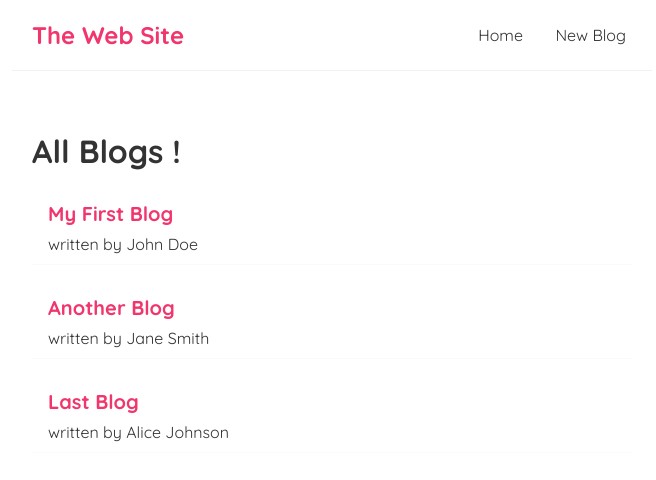
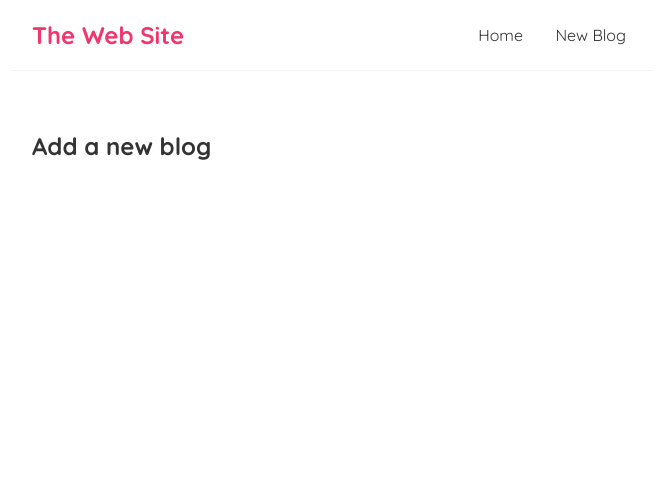
Before and after one commit to b13-niass/blog-react, a React (Create React App) app: page /create in a window 1280 px wide. Shown: the top 480 px of the page, without its empty margins (308-964 px from the left). Built offline with nearby package versions, Linux system fonts and the light colour scheme; data requests are answered from the project's data file; the HTML template or start-up script is replaced by a standard one.

Commit message:
Ajout du routage

```diff
--- a/package.json
+++ b/package.json
@@ -8,7 +8,8 @@
     "@testing-library/user-event": "^13.5.0",
     "react": "^18.3.1",
     "react-dom": "^18.3.1",
-    "react-scripts": "5.0.1",
+    "react-router-dom": "^6.26.2",
+    "react-scripts": "^5.0.1",
     "web-vitals": "^2.1.4"
   },
   "scripts": {
--- a/src/App.js
+++ b/src/App.js
@@ -1,5 +1,7 @@
 import Navbar from "./Navbar";
 import Home from "./Home";
+import {BrowserRouter as Router, Route, Routes, Link} from "react-router-dom";
+import Create from "./Create";
 
 function App() {
     const title = "Welcome to the new blog"
@@ -7,12 +9,17 @@ function App() {
     const person = {name: "John", age: 30};
     const myArray = ["John", "John"];
   return (
-    <div className="App">
-      <Navbar />
-      <div className="content">
-      <Home />
-      </div>
-    </div>
+      <Router>
+          <div className="App">
+              <Navbar/>
+              <div className="content">
+                  <Routes>
+                      <Route path="/" element={<Home/>} />
+                      <Route path="/create" element={<Create/>} />
+                  </Routes>
+              </div>
+          </div>
+      </Router>
   );
 }
 
--- /dev/null
+++ b/src/Create.js
@@ -0,0 +1,9 @@
+const Create = () => {
+    return (
+        <div className="create">
+            <h2>Add a new blog</h2>
+        </div>
+    )
+}
+
+export default Create;
--- a/src/Home.js
+++ b/src/Home.js
@@ -1,5 +1,6 @@
 import {useState, useEffect} from "react";
 import BlogList from "./BlogList";
+import useFetch from "./useFetch";
 const Home = () => {
     // let name = "Home";
   //   const [name, setName] = useState("Dieng");
@@ -22,33 +23,9 @@ const Home = () => {
     //     setBlogs(blogs.filter(blog => blog.id!== id));
     // }
 
-    const [blogs, setBlogs] = useState(null);
-    const [isPending, setIsPending] = useState(true);
+    const [name, setName] = useState("mario")
 
-    const [name, setName] = useState("mario")
-    const [error, setError] = useState(null);
-
-    useEffect(() => {
-        setTimeout( () => {
-            fetch('http://localhost:8084/blogs')
-                .then(res => {
-                    if (!res.ok) {
-                        throw new Error(`Mon HTTP error! status: ${res.status}`);
-                    }
-                    return res.json();
-                })
-                .then(data => {
-                    setBlogs(data);
-                    setIsPending(false)
-                    setError(null);
-                }).catch(err => {
-                    // console.error('Error fetching data', error);
-                setIsPending(false);
-                setError(err.message);
-            })
-        }, 1000)
-    }, [name]);
-
+    const {data: blogs, isPending, error} = useFetch("http://localhost:8084/blogs");
     return (
       <div className="home">
           {error && <div>{error}</div>}
@@ -56,9 +33,9 @@ const Home = () => {
           { blogs && <BlogList blogs={blogs} title="All Blogs !" />}
           {/*{ blogs && <BlogList blogs={blogs} title="All Blogs !" handleDelete={handleDelete}/>}*/}
 
-        {/*<BlogList blogs={blogs.filter(blog => blog.author==="mario")} title="Marios Blogs !" handleDelete={handleDelete}/>*/}
-        {/*  <button onClick={() => setName(prevState => (prevState === "Dieng" ? "Niass" : "Dieng"))}>Change name</button>*/}
-        {/*  <p>{name}</p>*/}
+          {/*<BlogList blogs={blogs.filter(blog => blog.author==="mario")} title="Marios Blogs !" handleDelete={handleDelete}/>*/}
+          {/*  <button onClick={() => setName(prevState => (prevState === "Dieng" ? "Niass" : "Dieng"))}>Change name</button>*/}
+          {/*  <p>{name}</p>*/}
       </div>
     );
 }
--- a/src/Navbar.js
+++ b/src/Navbar.js
@@ -1,10 +1,12 @@
+import {Link} from "react-router-dom";
+
 const Navbar = () => {
     return (
         <nav className="navbar">
             <h1>The Web Site</h1>
             <div className="links">
-                <a href="/"> Home </a>
-                <a href="/create">New Blog</a>
+                <Link to="/"> Home </Link>
+                <Link to="/create">New Blog</Link>
             </div>
         </nav>
     );
--- /dev/null
+++ b/src/useFetch.js
@@ -0,0 +1,32 @@
+import {useEffect, useState} from "react";
+
+const useFetch = (url) => {
+    const [data, setData] = useState(null);
+    const [isPending, setIsPending] = useState(true);
+    const [error, setError] = useState(null);
+
+    useEffect(() => {
+        setTimeout( () => {
+        fetch(url)
+            .then(res => {
+                if (!res.ok) {
+                    throw new Error(`Mon HTTP error! status: ${res.status}`);
+                }
+                return res.json();
+            })
+            .then(data => {
+                setData(data);
+                setIsPending(false)
+                setError(null);
+            }).catch(err => {
+            // console.error('Error fetching data', error);
+            setIsPending(false);
+            setError(err.message);
+        })
+    }, 1000)
+    }, [url]);
+
+    return {data, isPending, error};
+}
+
+export default useFetch;
```
Also changed, not shown: 1 other file (tests, documents, lock files or other folders).
